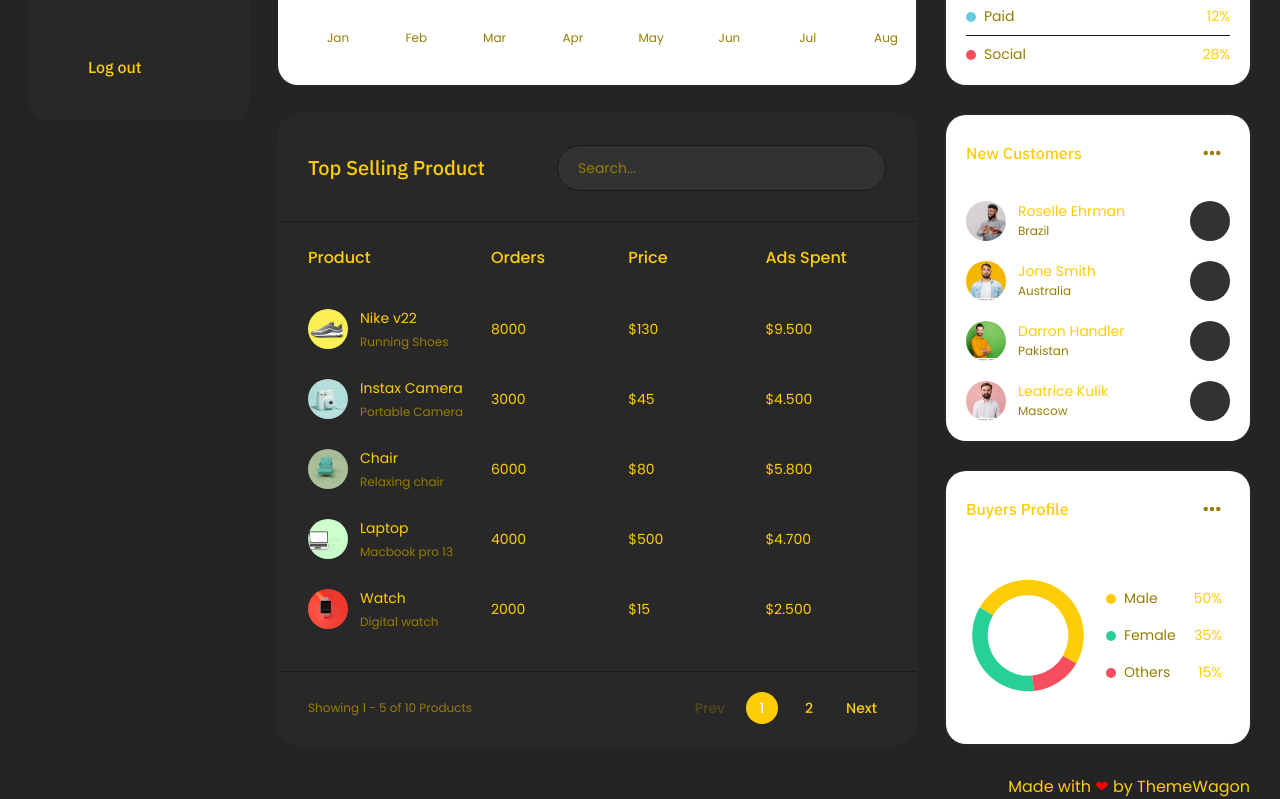
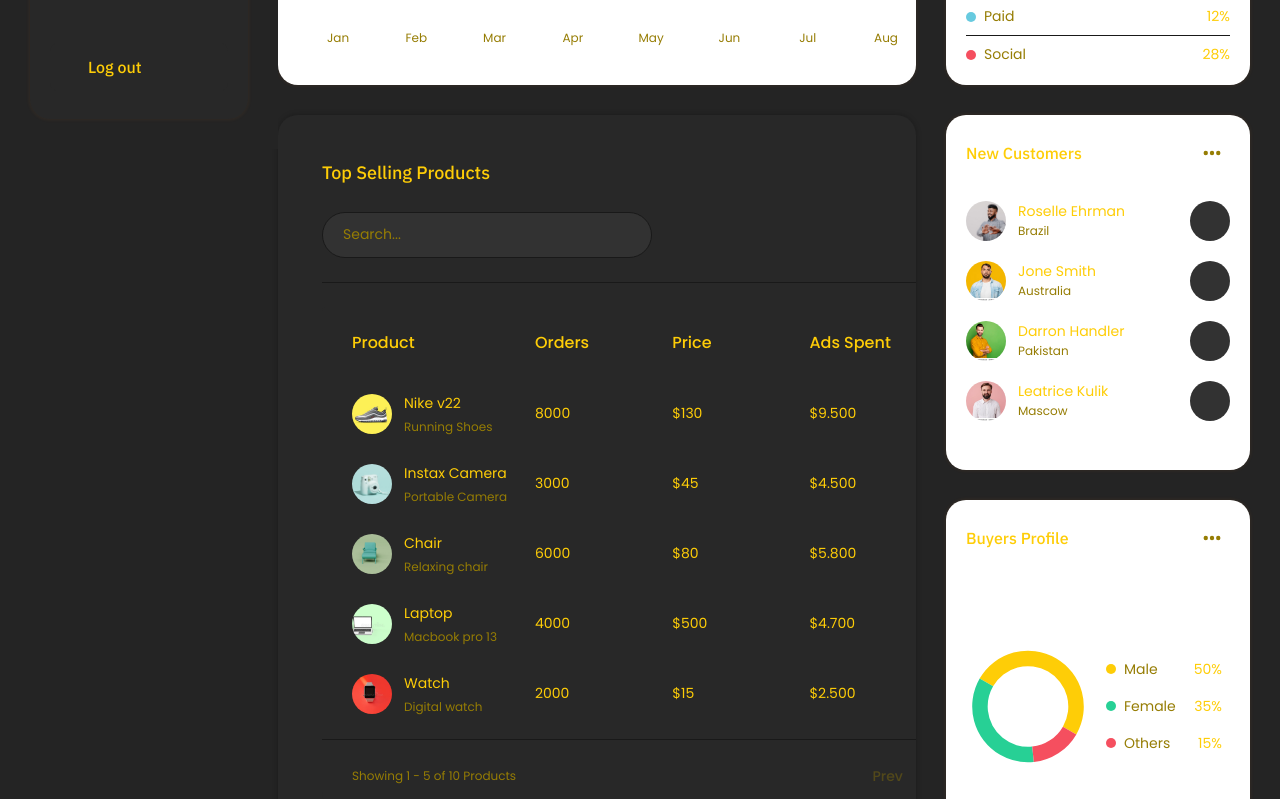
Before and after one commit to tumelo-sebego/wedeliver99-dashbord, a React (Vite) app: page / in a window 1280 px wide. Shown: the part 651-1450 px from the top of the page. Built offline with nearby package versions, Linux system fonts and the light colour scheme; some icons are missing.

Commit message:
created content for the prodcuts page

```diff
--- a/src/components/sections/dashboard/Home/Sales/TopSellingProduct/TopSellingProduct.tsx
+++ b/src/components/sections/dashboard/Home/Sales/TopSellingProduct/TopSellingProduct.tsx
@@ -1,11 +1,19 @@
 import { ChangeEvent, ReactElement, useMemo, useState } from 'react';
 import {
   Avatar,
+  Box,
+  Card,
   Divider,
   InputAdornment,
   LinearProgress,
   Link,
   Stack,
+  Table,
+  TableBody,
+  TableCell,
+  TableContainer,
+  TableHead,
+  TableRow,
   TextField,
   Tooltip,
   Typography,
@@ -86,7 +94,15 @@ const columns: GridColDef<DataRow>[] = [
   },
 ];
 
-const TopSellingProduct = (): ReactElement => {
+interface TopSellingProductProps {
+  title?: string;
+  hideAdsAndRefunds?: boolean;
+}
+
+const TopSellingProduct = ({
+  title = 'Top Selling Products',
+  hideAdsAndRefunds = false,
+}: TopSellingProductProps): ReactElement => {
   const apiRef = useGridApiRef<GridApi>();
   const [search, setSearch] = useState('');
 
@@ -122,22 +138,10 @@ const TopSellingProduct = (): ReactElement => {
   };
 
   return (
-    <Stack
-      bgcolor="background.paper"
-      borderRadius={5}
-      width={1}
-      boxShadow={(theme) => theme.shadows[4]}
-      height={1}
-    >
-      <Stack
-        direction={{ sm: 'row' }}
-        justifyContent="space-between"
-        alignItems="center"
-        padding={3.75}
-        gap={3.75}
-      >
-        <Typography variant="h5" color="text.primary">
-          Top Selling Product
+    <Card>
+      <Stack p={3} gap={3}>
+        <Typography variant="h6" component="h2">
+          {title}
         </Typography>
         <TextField
           variant="filled"
@@ -154,7 +158,6 @@ const TopSellingProduct = (): ReactElement => {
             ),
           }}
         />
-      </Stack>
         <Divider />
         <Stack height={1}>
           <DataGrid
@@ -194,6 +197,7 @@ const TopSellingProduct = (): ReactElement => {
           />
         </Stack>
       </Stack>
+    </Card>
   );
 };
 
--- a/src/pages/products/index.tsx
+++ b/src/pages/products/index.tsx
@@ -1,16 +1,28 @@
 import { ReactElement } from 'react';
-import { Box, Typography, Container } from '@mui/material';
+import Grid from '@mui/material/Unstable_Grid2';
+import TopSellingProduct from 'components/sections/dashboard/Home/Sales/TopSellingProduct/TopSellingProduct';
+import { drawerWidth } from 'layouts/main-layout';
 
 const ProductsPage = (): ReactElement => {
   return (
-    <Container maxWidth="xl">
-      <Box sx={{ py: 3 }}>
-        <Typography variant="h4" component="h1" gutterBottom>
-          Products
-        </Typography>
-        {/* Add your products content here */}
-      </Box>
-    </Container>
+    <Grid
+      container
+      component="main"
+      columns={12}
+      spacing={3.75}
+      flexGrow={1}
+      pt={4.375}
+      pr={1.875}
+      pb={0}
+      sx={{
+        width: { md: `calc(100% - ${drawerWidth}px)` },
+        pl: { xs: 3.75, lg: 0 },
+      }}
+    >
+      <Grid xs={12}>
+        <TopSellingProduct title="Products" hideAdsAndRefunds={true} />
+      </Grid>
+    </Grid>
   );
 };
 
```
Lines whose indentation alone changed are shown as unchanged.
